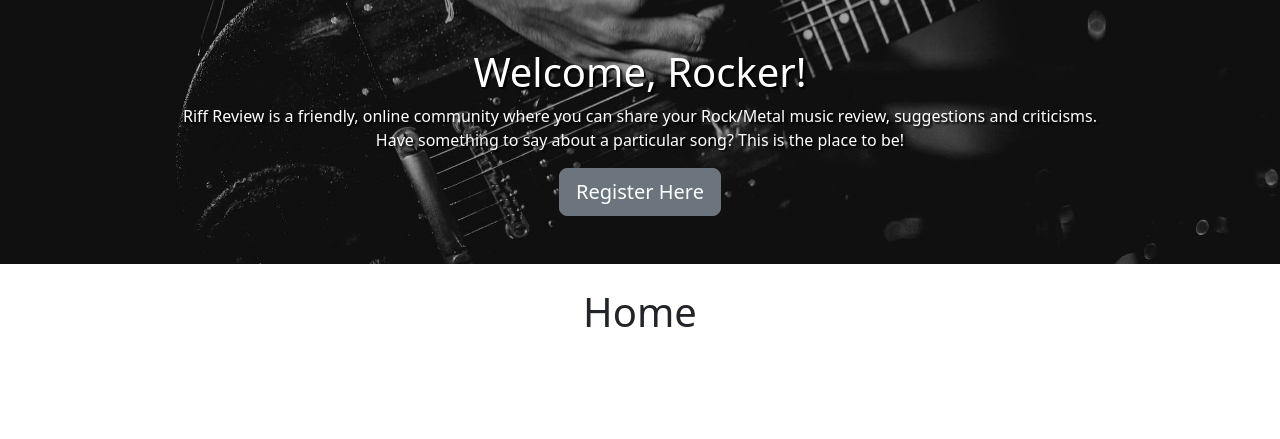
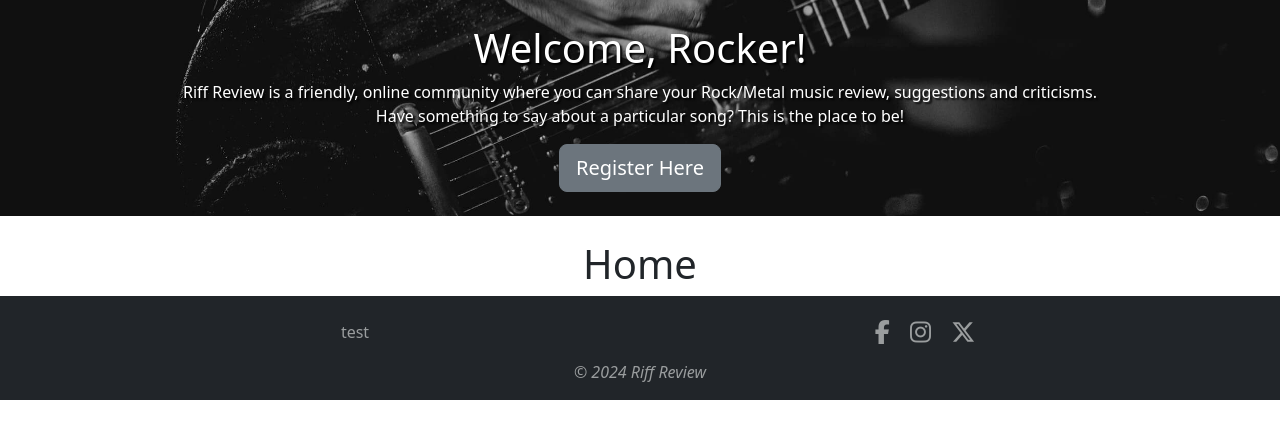
Before and after one commit to danielanthonycollins/riff-review, a Flask app: page / in a window 1280 px wide. Shown: the part 77-516 px from the top of the page. Run offline with Flask 3, Linux system fonts and the light colour scheme; some libraries are stand-ins or nearby versions.

Commit message:
Add social links and style them to footer

```diff
--- a/static/css/style.css
+++ b/static/css/style.css
@@ -37,3 +37,27 @@ header {
     color: #000;
     box-shadow: 0px 2px 4px 0px rgba(0,0,0,0.2);
 }
+
+footer {
+    background-color: #212529;
+    color: #9a9d9e;
+}
+
+.footer-first-row {
+    padding-top: 1.5rem;
+}
+
+.footer-social-icon {
+    font-size: 1.5rem;
+    padding: 0rem 0.5rem;
+}
+
+.footer-social-icon:hover {
+    color: #fff;
+    transition: 0.4s;
+}
+
+footer a {
+    color: inherit !important;
+    text-decoration: none !important;
+}
--- a/templates/base.html
+++ b/templates/base.html
@@ -80,6 +80,28 @@
   {% block content %}
   {% endblock %}
 
+  <footer>
+    <div class="container-md text-center">
+      <div class="row footer-first-row">
+        <div class="col-sm">
+          <p>test</p>
+        </div>
+        <div class="col-sm">
+          <a href="https://www.facebook.com/" target="_blank"
+            aria-label="Facebook (opens in a new tab)"><i class="fa-brands fa-facebook-f footer-social-icon"></i></a>
+          <a href="https://www.instagram.com/" target="_blank"
+            aria-label="Instagram (opens in a new tab)"><i class="fa-brands fa-instagram footer-social-icon"></i></a>
+          <a href="https://www.twitter.com/" target="_blank"
+            aria-label="Youtube (opens in a new tab)"><i class="fa-brands fa-x-twitter footer-social-icon"></i></a>
+        </div>
+      </div>
+      <div class="row">
+        <div class="col-sm">
+          <p><em>&copy; 2024 Riff Review</em></p>
+        </div>
+      </div>
+  </footer>
+
   <!-- Bootstrap standard JS -->
   <script src="https://cdn.jsdelivr.net/npm/bootstrap@5.3.3/dist/js/bootstrap.bundle.min.js"
     integrity="sha384-YvpcrYf0tY3lHB60NNkmXc5s9fDVZLESaAA55NDzOxhy9GkcIdslK1eN7N6jIeHz" crossorigin="anonymous">
--- a/templates/index.html
+++ b/templates/index.html
@@ -1,7 +1,7 @@
 {% extends "base.html" %}
 {% block content %}
 
-<div class="p-5 mb-4 home-main-image text-center">
+<div class="p-4 mb-4 home-main-image text-center">
     <div class="container-fluid">
       <h1>Welcome, Rocker!</h1>
       <p class="text-center">Riff Review is a friendly, online community where you can share your Rock/Metal music review, suggestions and criticisms.<br>Have something to say about a particular song? This is the place to be! </p>
```
